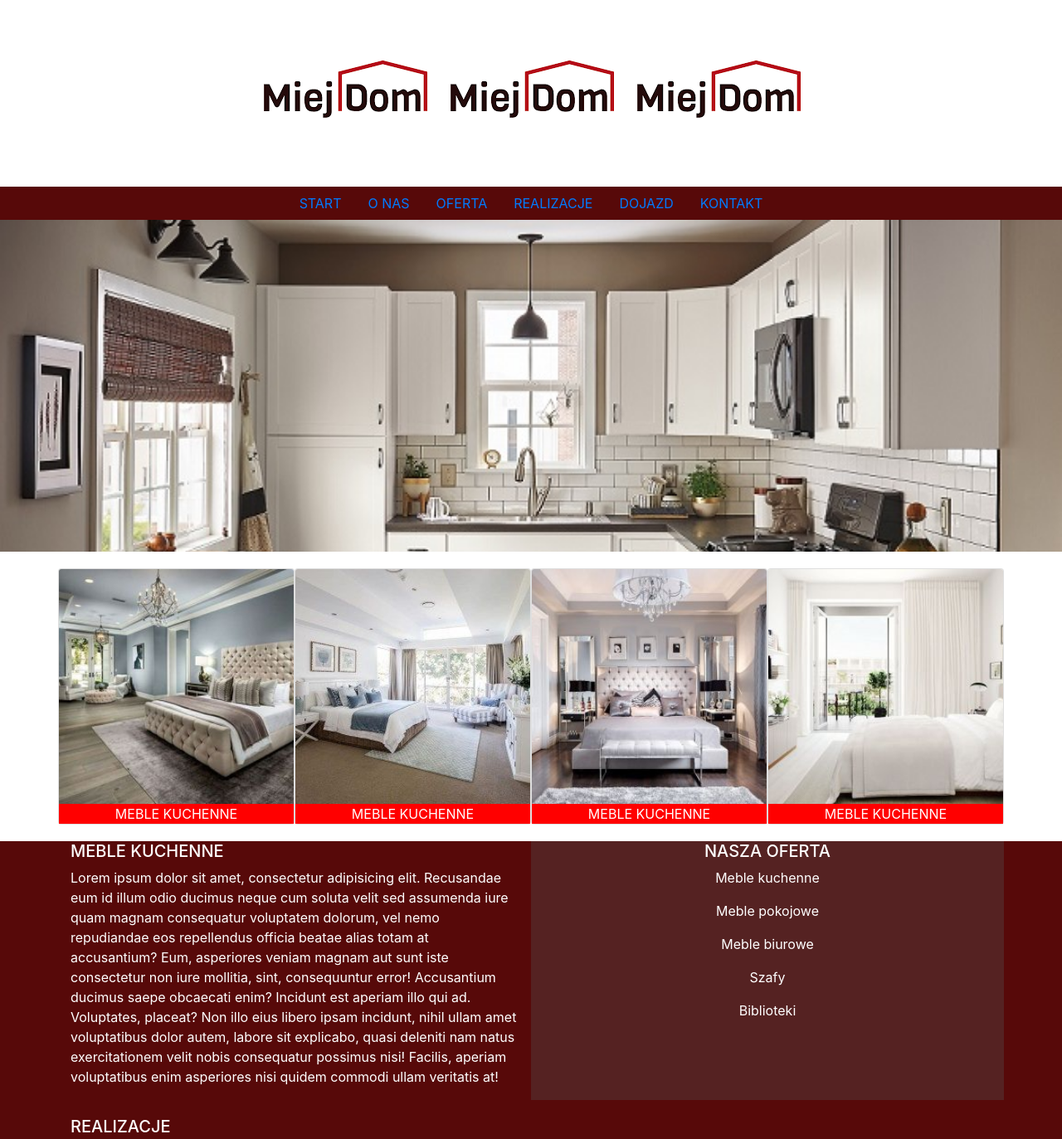
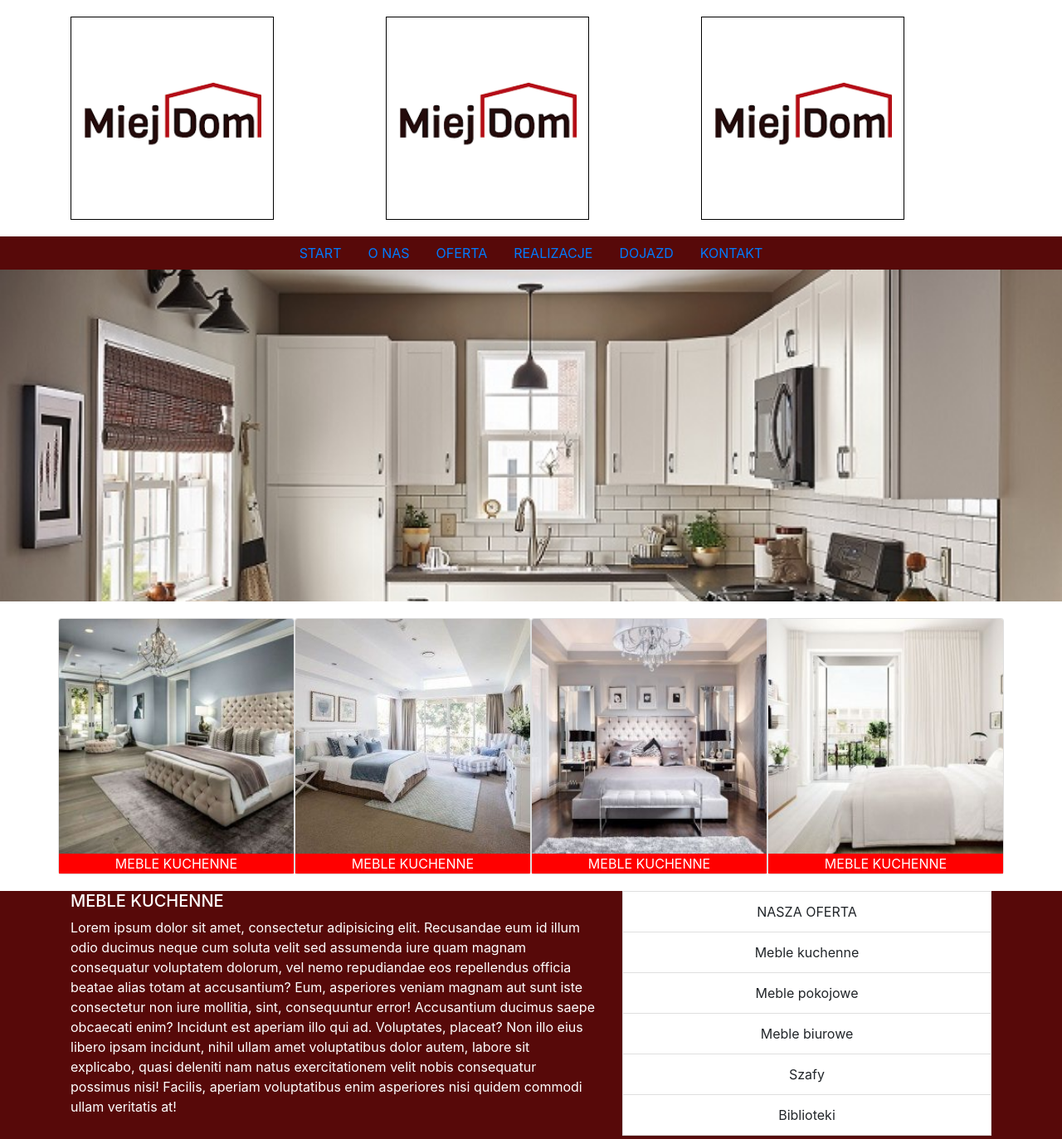
Before and after one commit to Artur123-123/20.11.2020, a plain HTML site: page index.html in a window 1280 px wide. Shown: the top 1373 px of the page at 83% size. Drawn offline with nearby package versions, Linux system fonts and the light colour scheme.

Commit message:
lux mebloscianki

```diff
--- a/index.html
+++ b/index.html
@@ -10,10 +10,16 @@
 <body>
     <div>
         <div class="container">
-            <div class="row justify-content-center">
-            <img src="miejdom.png" alt="">
-            <img src="miejdom.png" alt="">
-            <img src="miejdom.png" alt="">
+            <div class="row">
+            <div class="col-sm-12 col-md-6 col-lg-4">
+                <img src="miejdom.png" class="palceholgerimg" alt="">
+            </div>
+            <div class="col-sm-12 col-md-6 col-lg-4">
+                <img src="miejdom.png" class="palceholgerimg" alt="">
+            </div>
+            <div class="col-sm-12 col-md-6 col-lg-4">
+                <img src="miejdom.png" class="palceholgerimg" alt="">
+            </div>
             </div>
         </div>
         <div class="container-fluid aa">
@@ -70,17 +76,17 @@
         <div class="aa">
         <div class="container margin-down">
             <div class="row">
-            <div class="col-sm-12 col-md-7 col-lg-6">
+            <div class="col-sm-12 col-md-12 col-lg-7">
                 <h5 class="text1">MEBLE KUCHENNE</h5>
                 <p class="text1">Lorem ipsum dolor sit amet, consectetur adipisicing elit. Recusandae eum id illum odio ducimus neque cum soluta velit sed assumenda iure quam magnam consequatur voluptatem dolorum, vel nemo repudiandae eos repellendus officia beatae alias totam at accusantium? Eum, asperiores veniam magnam aut sunt iste consectetur non iure mollitia, sint, consequuntur error! Accusantium ducimus saepe obcaecati enim? Incidunt est aperiam illo qui ad. Voluptates, placeat? Non illo eius libero ipsam incidunt, nihil ullam amet voluptatibus dolor autem, labore sit explicabo, quasi deleniti nam natus exercitationem velit nobis consequatur possimus nisi! Facilis, aperiam voluptatibus enim asperiores nisi quidem commodi ullam veritatis at!</p>
             </div>
-                <div class="col-sm-12 col-md-5 col-lg-6 aa2 center">
-                    <h5 class="text1">NASZA OFERTA</h5>
-                    <p class="text1">Meble kuchenne</p>
-                    <p class="text1">Meble pokojowe</p>
-                    <p class="text1">Meble biurowe</p>
-                    <p class="text1">Szafy</p>
-                    <p class="text1">Biblioteki</p>
+                <div class="col-sm-12 col-md-12 col-lg-5 center">
+                    <li class="list-group-item">NASZA OFERTA</li>
+                    <li class="list-group-item">Meble kuchenne</li>
+                    <li class="list-group-item">Meble pokojowe</li>
+                    <li class="list-group-item">Meble biurowe</li>
+                    <li class="list-group-item">Szafy</li>
+                    <li class="list-group-item">Biblioteki</li>
                 </div>
         </div>
         </div>
--- a/style.css
+++ b/style.css
@@ -67,3 +67,15 @@
 .center {
     text-align: center;
 }
+
+.main-container {
+    background-color: blanchedalmond;
+}
+
+.palceholgerimg {
+    background-color: wheat;
+    border: 1px solid rgb(0, 0, 0);
+    width: 70%;
+    height: auto;
+    margin: 20px auto;
+}
```
